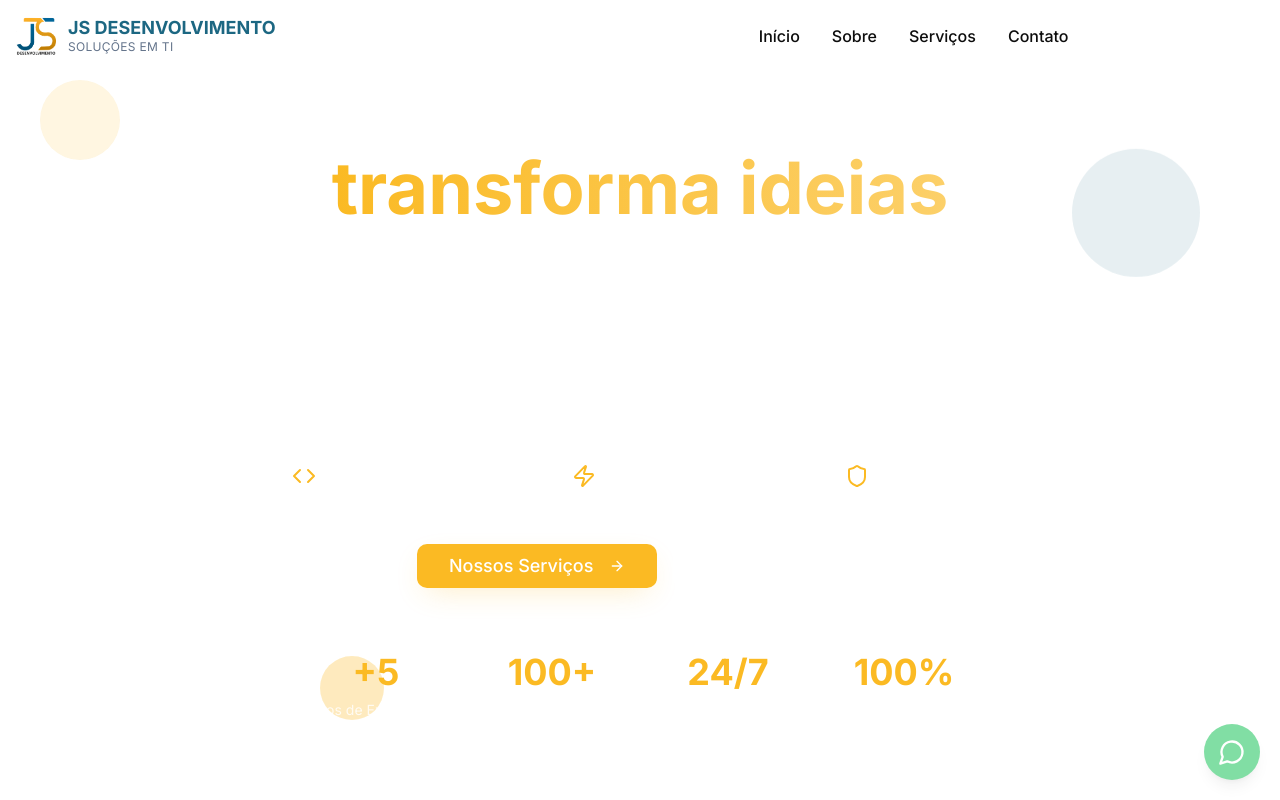
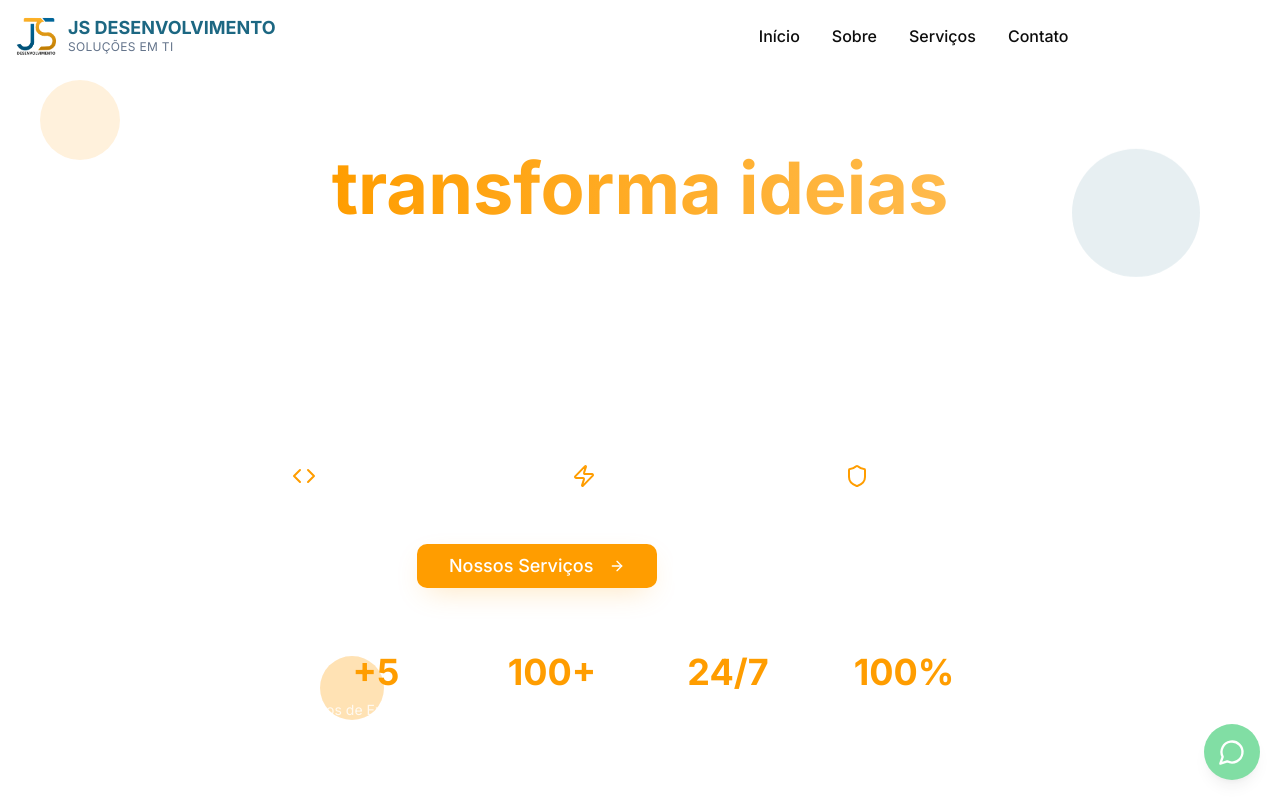
Before and after one commit to DevZipMateus/jsdev-solutions-site, a React (Vite) app: page / in a window 1280 px wide. Shown: the top 800 px of the page. Built offline with nearby package versions, Linux system fonts and the light colour scheme.

Commit message:
Update primary color to #ff9d00

```diff
--- a/src/index.css
+++ b/src/index.css
@@ -25,10 +25,10 @@ All colors MUST be HSL.
     --primary-light: 196 65% 85%;
     --primary-glow: 196 65% 45%;
 
-    --secondary: 42 96% 56%; /* Laranja vibrante #F59E0B */
+    --secondary: 37 100% 50%; /* Laranja personalizada #ff9d00 */
     --secondary-foreground: 0 0% 100%;
-    --secondary-light: 42 96% 90%;
-    --secondary-glow: 42 96% 70%;
+    --secondary-light: 37 100% 85%;
+    --secondary-glow: 37 100% 65%;
 
     --tertiary: 0 0% 0%; /* Preto */
     --tertiary-foreground: 0 0% 100%;
@@ -36,7 +36,7 @@ All colors MUST be HSL.
     --muted: 210 40% 96.1%;
     --muted-foreground: 215.4 16.3% 46.9%;
 
-    --accent: 42 96% 56%;
+    --accent: 37 100% 50%;
     --accent-foreground: 0 0% 100%;
 
     --destructive: 0 84.2% 60.2%;
```
